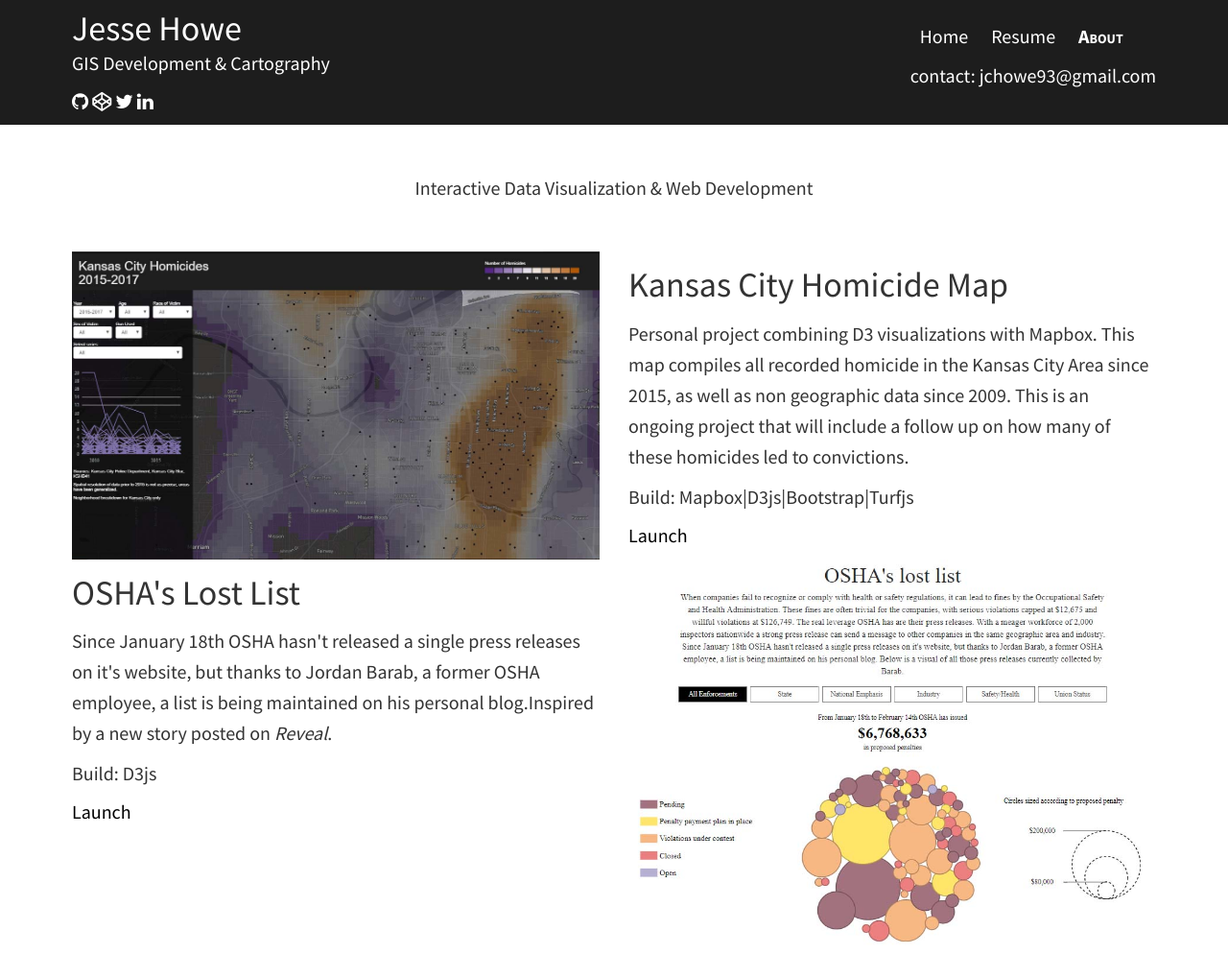
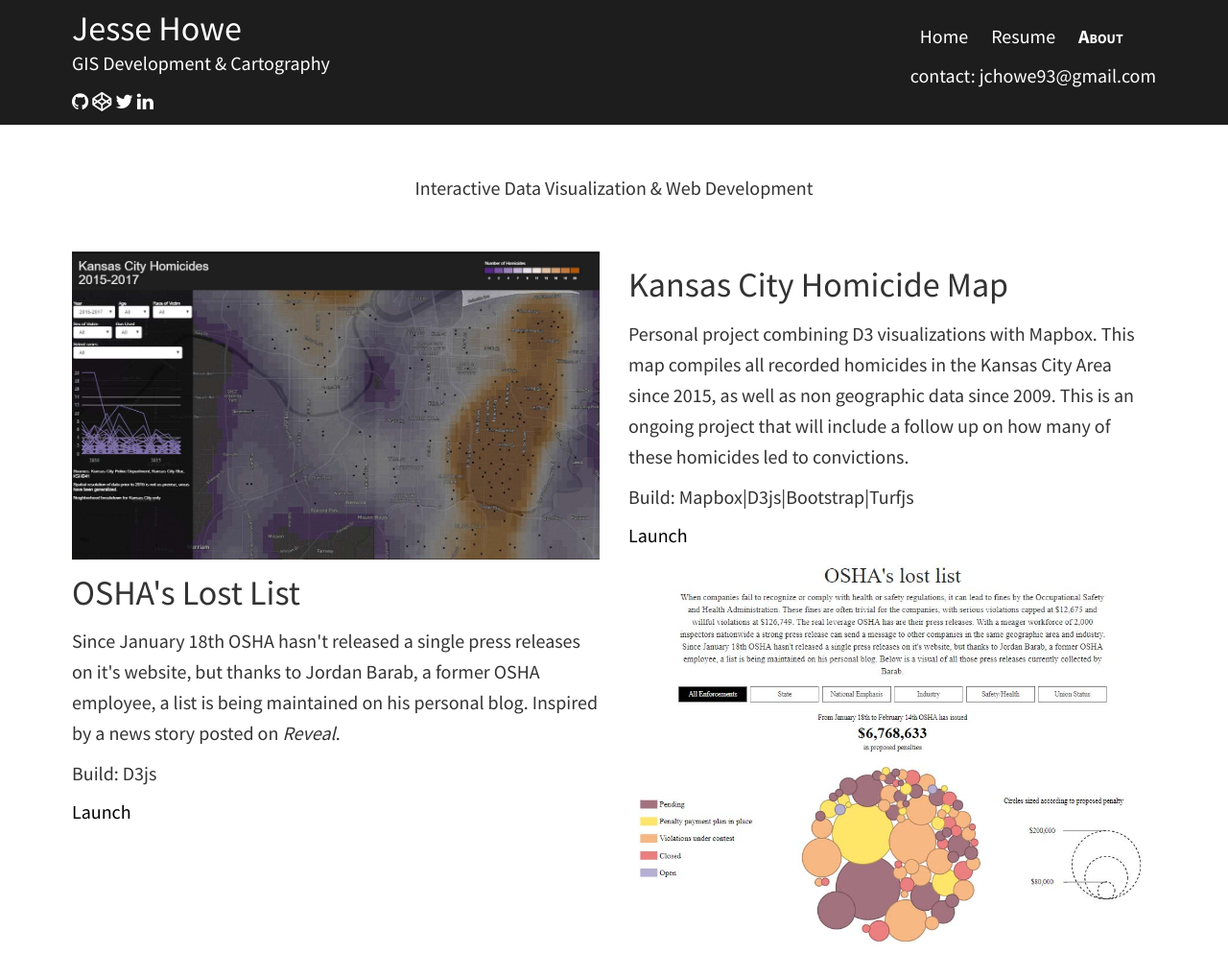
Before and after one commit to JesseCHowe/JesseCHowe.github.io, a plain HTML site: page index.html in a window 1280 px wide. Shown: the top 994 px of the page at 96% size. Drawn offline with nearby package versions, Linux system fonts and the light colour scheme.

Commit message:
Initial commit

```diff
--- a/index.html
+++ b/index.html
@@ -62,7 +62,7 @@ Front-End Developer focusing on Data Visualization and GIS. Work has been featur
           </div>
           <div class="col-md-6">
             <h3>Kansas City Homicide Map</h3>
-            <p>Personal project combining D3 visualizations with Mapbox. This map compiles all recorded homicide in the Kansas City Area since 2015, as well as non geographic data since 2009. This is an ongoing project that will include a follow up on how many of these homicides led to convictions.</p>
+            <p>Personal project combining D3 visualizations with Mapbox. This map compiles all recorded homicides in the Kansas City Area since 2015, as well as non geographic data since 2009. This is an ongoing project that will include a follow up on how many of these homicides led to convictions.</p>
             <p>Build: Mapbox|D3js|Bootstrap|Turfjs</p>
             <a href="/KansasCityHomicidesMap.html" target="_blank">Launch</a>
           </div>
@@ -70,7 +70,7 @@ Front-End Developer focusing on Data Visualization and GIS. Work has been featur
         <div class="row">
           <div class="col-md-6">
             <h3>OSHA's Lost List</h3>
-            <p> Since January 18th OSHA hasn't released a single press releases on it's website, but thanks to Jordan Barab, a former OSHA employee, a list is being maintained on his personal blog.Inspired by a new story posted on <i>Reveal</i>.</p>
+            <p> Since January 18th OSHA hasn't released a single press releases on it's website, but thanks to Jordan Barab, a former OSHA employee, a list is being maintained on his personal blog. Inspired by a news story posted on <i>Reveal</i>.</p>
             <p>Build: D3js</p>
             <a href="/OSHAsLostList.html" target="_blank">Launch</a>
           </div>
```
